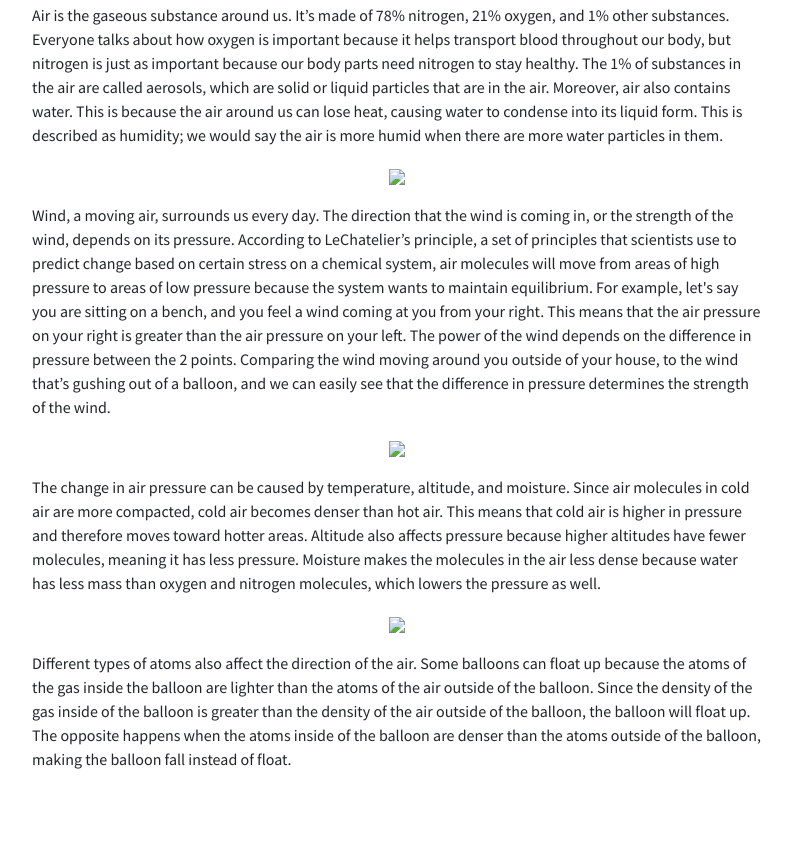
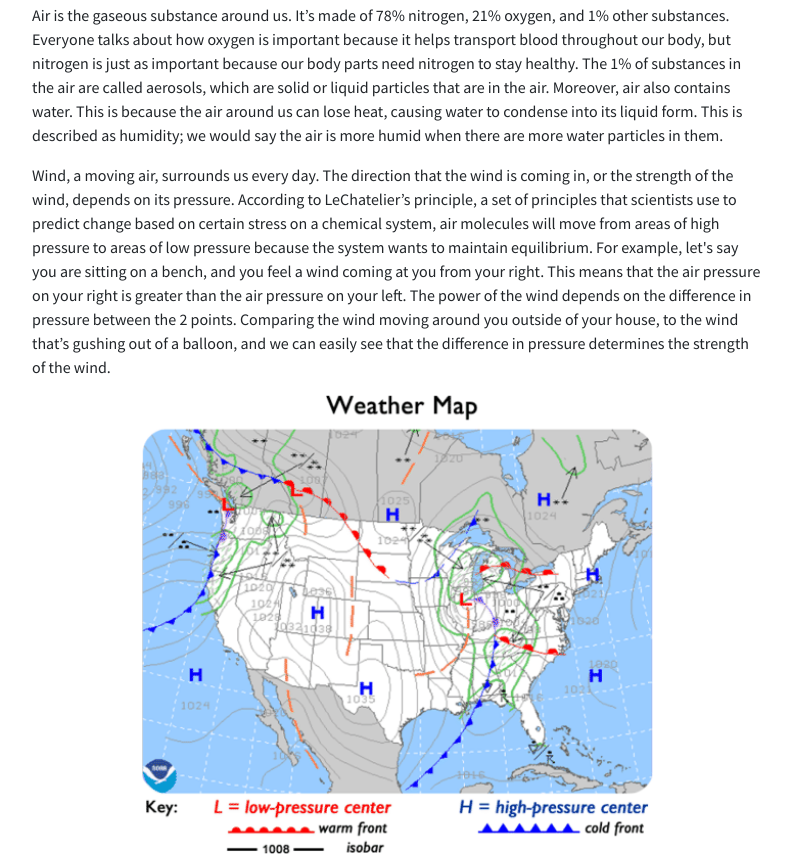
Before and after one commit to lydiay3590/periodical-2020, a website: page article/how-does-air-travel.html in a window 1280 px wide. Shown: the part 768-1626 px from the top of the page, without its empty margins (243-1034 px from the left). Drawn offline with Linux system fonts and the light colour scheme.

Commit message:
update jianfengs article body image

```diff
--- a/article/how-does-air-travel.html
+++ b/article/how-does-air-travel.html
@@ -69,15 +69,15 @@
           <article>
             <p>Air is the gaseous substance around us. It’s made of 78% nitrogen, 21% oxygen, and 1% other substances. Everyone talks about how oxygen is important because it helps transport blood throughout our body, but nitrogen is just as important because our body parts need nitrogen to stay healthy. The 1% of  substances in the air are called aerosols, which are solid or liquid particles that are in the air. Moreover, air also contains water. This is because the air around us can lose heat, causing water to condense into its liquid form. This is described as humidity; we would say the air is more humid when there are more water particles in them.</p>
 
-              <p class="text-center"><img src="../img/article-img/how-does-air-travel/" class="body-image"></p>
+              <!--<p class="text-center"><img src="../img/article-img/how-does-air-travel/" class="body-image"></p>-->
 
             <p>Wind, a moving air, surrounds us every day. The direction that the wind is coming in, or the strength of the wind, depends on its pressure. According to LeChatelier’s principle, a set of principles that scientists use to predict change based on  certain stress on a chemical system, air molecules will move from areas of high pressure to areas of low pressure because the system wants to maintain equilibrium. For example, let's say you are sitting on a bench, and you feel a wind coming at you from your right. This means that the air pressure on your right is greater than the air pressure on your left. The power of the wind depends on the difference in pressure between the 2 points. Comparing the wind moving around you outside of your house, to the wind that’s gushing out of a balloon, and we can easily see that the difference in pressure determines the strength of the wind.</p>
 
-            <p class="text-center"><img src="../img/article-img/how-does-air-travel/" class="body-image"></p>
+            <p class="text-center"><img src="../img/article-img/how-does-air-travel/weather-map.png" class="body-image"></p>
 
             <p>The change in air pressure can be caused by temperature, altitude, and moisture. Since air molecules in cold air are more compacted, cold air becomes denser than hot air. This means that cold air is higher in pressure and therefore moves toward hotter areas. Altitude also affects pressure because higher altitudes have fewer molecules, meaning it has less pressure. Moisture makes the molecules in the air less dense because water has less mass than oxygen and nitrogen molecules, which lowers the pressure as well.</p>
 
-            <p class="text-center"><img src="../img/article-img/how-does-air-travel/" class="body-image"></p>
+            <p class="text-center"><img src="../img/article-img/how-does-air-travel/wind-pressure.png" class="body-image"></p>
 
             <p>Different types of atoms also affect the direction of the air. Some balloons can float up because the atoms of the gas inside the balloon are lighter than the atoms of the air outside of the balloon. Since the density of the gas inside of the balloon is greater than the density of the air outside of the balloon, the balloon will float up. The opposite happens when the atoms inside of the balloon are denser than the atoms outside of the balloon, making the balloon fall instead of float.</p>
 
```
Also changed, not shown: img/article-img/how-does-air-travel/weather-map.png (added), img/article-img/how-does-air-travel/wind-pressure.png (added).
